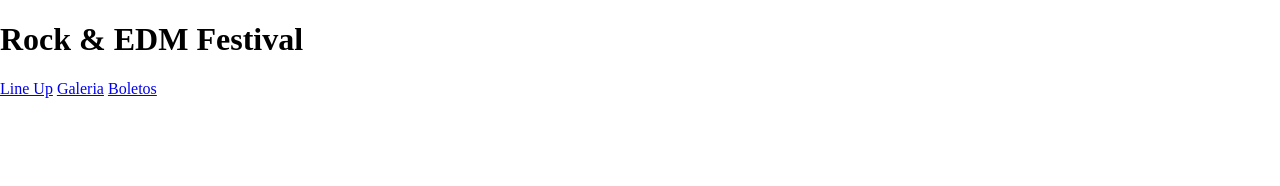
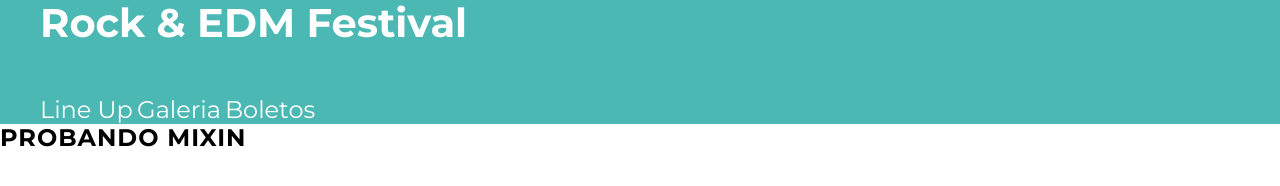
Before and after one commit to Rosalioalfre2/DesarrolloWeb06_FestivalDeMusica, a website: page index.html in a window 1280 px wide. Drawn offline with Linux system fonts and the light colour scheme.

Commit message:
Iniciando mixins

```diff
--- a/index.html
+++ b/index.html
@@ -12,7 +12,8 @@
     <link rel="stylesheet" href="build/css/app.css">
 </head>
 <body>
-    <header class="contenedor contenido-principal">
+    <header class="header">
+        <div class="contenedor contenido-principal">
             <h1>Rock & EDM Festival</h1>
 
             <nav class="navegacion-principal">
@@ -20,6 +21,9 @@
                 <a href="#">Galeria</a>
                 <a href="#">Boletos</a>
             </nav>
+        </div>
     </header>
+
+    <h2 class="prueba">Probando mixin</h2>
 </body>
 </html>
--- a/src/scss/app.scss
+++ b/src/scss/app.scss
@@ -5,3 +5,4 @@
 */
 
 @use 'base';
+@use 'layout';
--- /dev/null
+++ b/src/scss/base/_globales.scss
@@ -0,0 +1,46 @@
+@use 'variables' as v;
+
+html{
+    box-sizing: border-box;
+    font-size: 62.5%;
+}
+
+*, *::before, *::after{
+    box-sizing: inherit;
+}
+
+body{
+    font-family: v.$fuente_principal;
+    font-size: 1.6rem;;
+}
+
+p{
+    font-size: 2rem;
+    color: v.$negro;
+}
+
+a{
+    text-decoration: none;
+}
+
+.contenedor{
+    width: 95%;
+    max-width: 120rem;
+    margin: 0 auto;
+}
+
+h1,h2,h3{
+    margin: 0 0 5rem 0;
+}
+
+h1{
+    font-size: 4rem;
+}
+
+h2{
+    font-size: 3.5rem;
+}
+
+h3{
+    font-size: 3rem;
+}
--- a/src/scss/base/_index.scss
+++ b/src/scss/base/_index.scss
@@ -1,2 +1,4 @@
 @forward 'variables';
 @forward 'normalize';
+@forward 'globales';
+@forward 'mixins';
--- /dev/null
+++ b/src/scss/base/_mixins.scss
@@ -0,0 +1,6 @@
+@mixin heading {
+    text-transform: uppercase;
+    font-size: 2.4rem;
+    color: black;
+    letter-spacing: 1px;
+}
--- /dev/null
+++ b/src/scss/layout/_header.scss
@@ -0,0 +1,25 @@
+@use 'base/variables' as v;
+@use 'base/mixins' as m;
+
+.header{
+    background-color: v.$verde;
+
+    h1{
+        color: v.$blanco;
+    }
+}
+
+.navegacion-principal{
+    a{
+        color: v.$blanco;
+        font-size: 2.4rem;
+
+        &:hover{
+            color: v.$amarillo;
+        }
+    }
+}
+
+.prueba{
+    @include m.heading;
+}
--- /dev/null
+++ b/src/scss/layout/_index.scss
@@ -0,0 +1 @@
+@forward 'header';
```
Also changed, not shown: build/css/app.css. Lines whose indentation alone changed are shown as unchanged.
